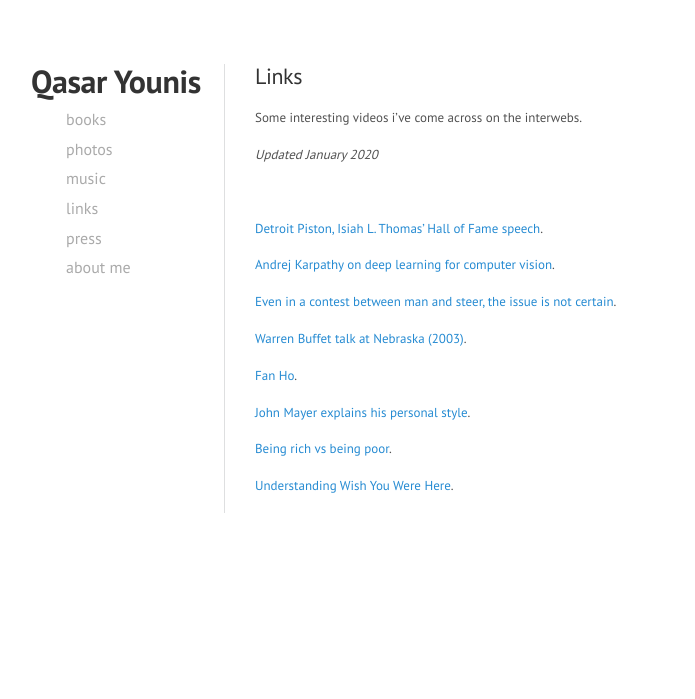
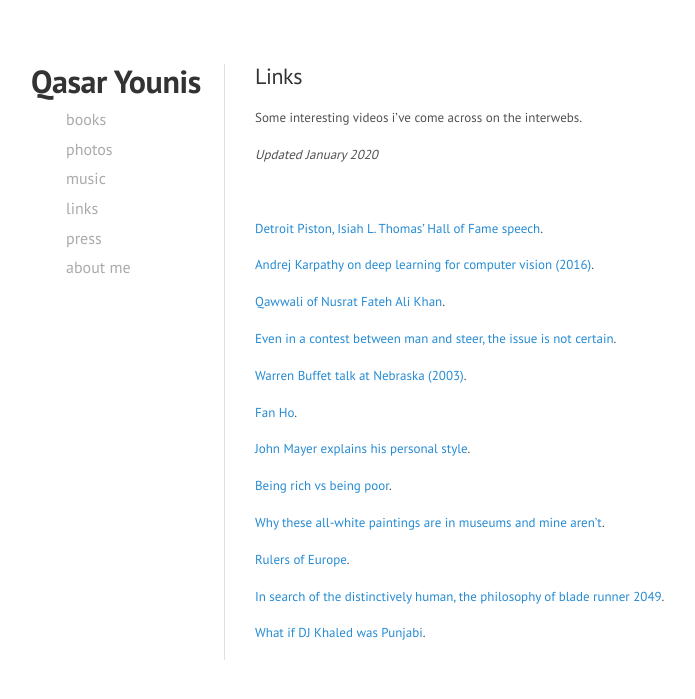
Before and after one commit to qasar/qasar.github.io, a Jekyll site: the page built from links.md, in a window 1280 px wide. Shown: the top 699 px of the page, without its empty margins (35-730 px from the left). Built offline with Jekyll 4.4.1, drawn with Linux system fonts in a browser that asks for light colours.

Commit message:
Update links.md

```diff
--- a/links.md
+++ b/links.md
@@ -11,7 +11,9 @@ Some interesting videos i've come across on the interwebs.
 
 <a href="https://youtu.be/8VnW3EE-4Mo?t=287" target="_blank">Detroit Piston, Isiah L. Thomas' Hall of Fame speech</a>.
 
-<a href="https://www.youtube.com/watch?v=u6aEYuemt0M" target="_blank">Andrej Karpathy on deep learning for computer vision</a>.
+<a href="https://www.youtube.com/watch?v=u6aEYuemt0M" target="_blank">Andrej Karpathy on deep learning for computer vision (2016)</a>.
+
+<a href= "https://www.youtube.com/watch?v=ojIHZqvJpV0&list=FLXJuURIK0_r_mGlRWSPkgCw&index=64&t=0s">Qawwali of Nusrat Fateh Ali Khan</a>.
 
 <a href="https://www.youtube.com/watch?v=Z6CRc2r9dM8&list=FLXJuURIK0_r_mGlRWSPkgCw&index=5&t=0s">Even in a contest between man and steer, the issue is not certain</a>.
 
@@ -23,4 +25,10 @@ Some interesting videos i've come across on the interwebs.
 
 <a href= "https://www.youtube.com/watch?v=ROfBLx6bLZI&list=FLXJuURIK0_r_mGlRWSPkgCw&index=44&t=0s">Being rich vs being poor</a>.
 
-<a href="https://www.youtube.com/watch?v=kJC-cFKP770&list=FLXJuURIK0_r_mGlRWSPkgCw&index=101&t=0s">Understanding Wish You Were Here</a>.
+<a href="https://www.youtube.com/watch?v=9aGRHOpMRUg&list=FLXJuURIK0_r_mGlRWSPkgCw&index=78&t=0s">Why these all-white paintings are in museums and mine aren't</a>.
+
+<a href="https://www.youtube.com/watch?v=IpKqCu6RcdI&list=FLXJuURIK0_r_mGlRWSPkgCw&index=116&t=0s">Rulers of Europe</a>.
+
+<a href="https://www.youtube.com/watch?v=O4etinsAy34&list=FLXJuURIK0_r_mGlRWSPkgCw&index=109&t=0s">In search of the distinctively human, the philosophy of blade runner 2049</a>.
+
+<a href="https://www.youtube.com/watch?v=j-e2kIB3KJc&list=FLXJuURIK0_r_mGlRWSPkgCw&index=138">What if DJ Khaled was Punjabi</a>.
```
